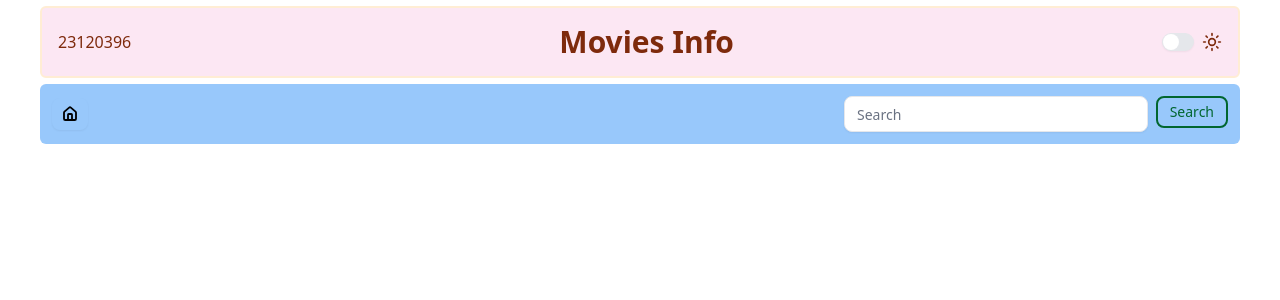
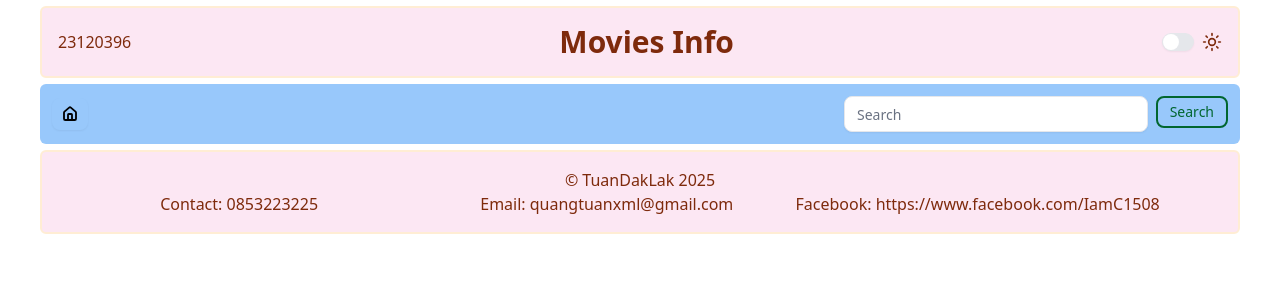
Before and after one commit to TuanDakLak/BTCN02-23120396, a React (Vite) app in the folder btcn02/: page / in a window 1280 px wide. Shown: the top 300 px of the page. Built offline with nearby package versions, Linux system fonts and the light colour scheme.

Commit message:
Complete Footer

```diff
--- a/btcn02/src/App.jsx
+++ b/btcn02/src/App.jsx
@@ -1,5 +1,6 @@
 import Header from "./components/webComponents/Header";
 import Nav from "./components/webComponents/Nav";
+import Footer from "./components/webComponents/Footer"
 import "./App.css";
 
 function App() {
@@ -7,6 +8,7 @@ function App() {
     <>
       <Header />
       <Nav />
+      <Footer />
     </>
   );
 }
--- a/btcn02/src/components/webComponents/Footer.jsx
+++ b/btcn02/src/components/webComponents/Footer.jsx
@@ -0,0 +1,16 @@
+import {Mail, Phone, Facebook} from "lucide-react";
+
+export default function Footer() {
+  return (
+    <footer className="bg-headerbg border-2 border-borderHeader rounded-sm p-4 my-1.5">
+      <div className="mx-auto text-textHeader">
+        <p>&copy; TuanDakLak 2025</p>
+        <div className="flex justify-evenly">
+          <p className="ml-10"> Contact: 0853223225</p>
+          <p className="ml-25">Email: quangtuanxml@gmail.com</p>
+          <p>Facebook: https://www.facebook.com/IamC1508</p>
+        </div>
+      </div>
+    </footer>
+  );
+}
```
Also changed, not shown: btcn02/src/components/webComponents/Maincontent/Main.jsx (added).
